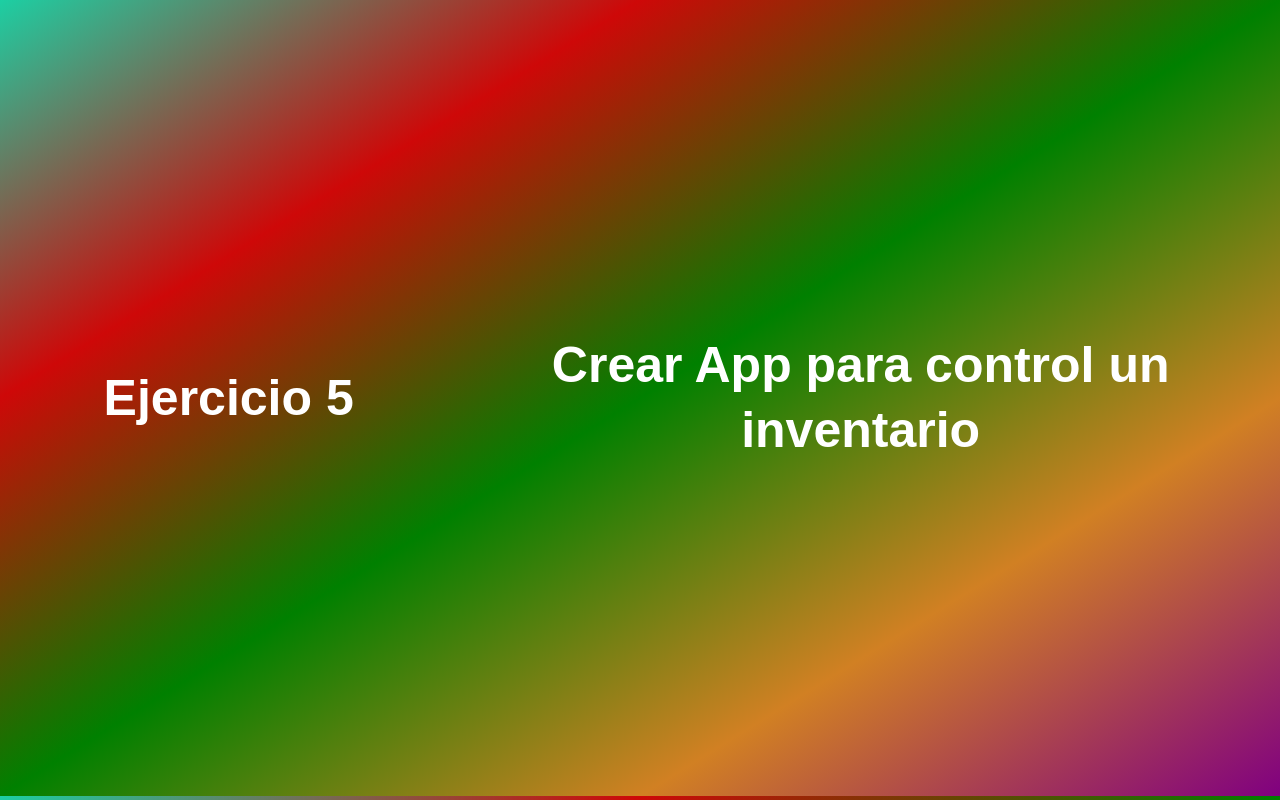
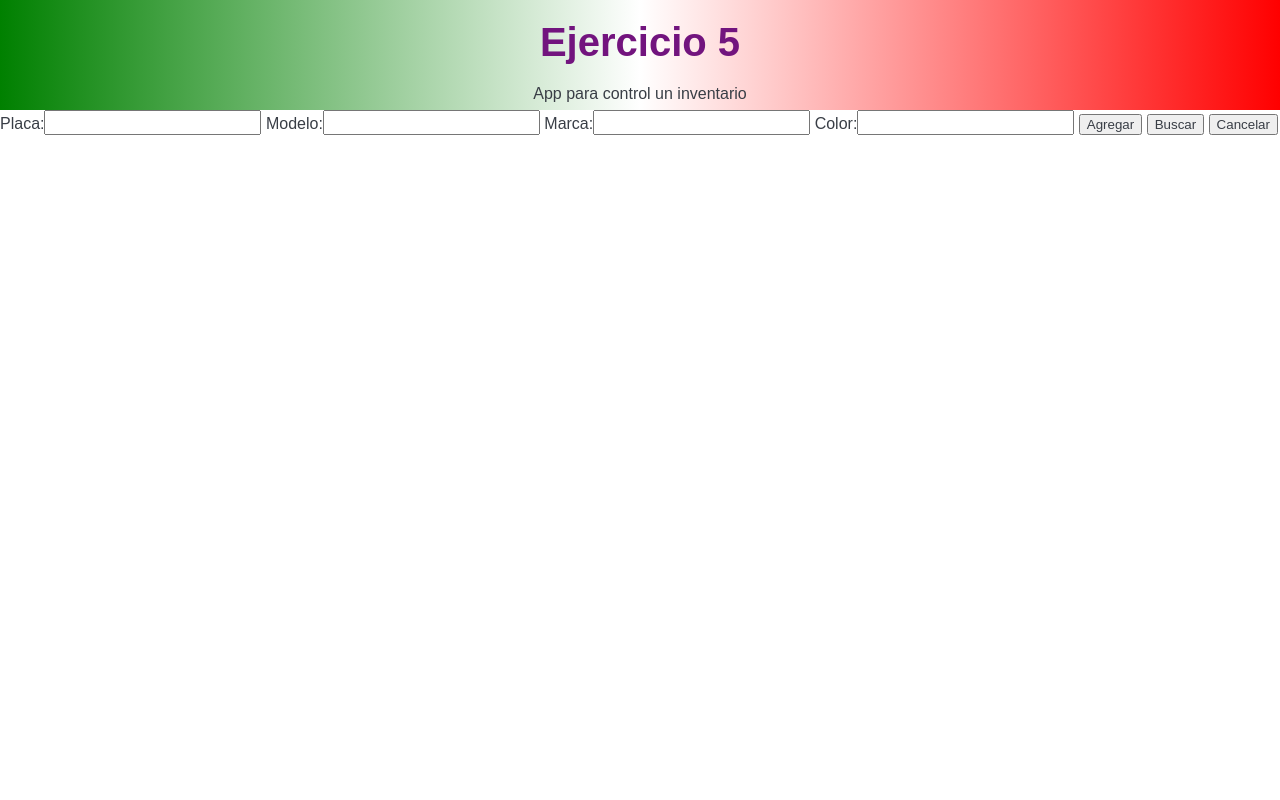
Before and after one commit to LexAguirre/Ejercicio-5_Crear-App-para-control-un-inventario, a plain HTML site: page index.html in a window 1280 px wide. Drawn offline with Linux system fonts and the light colour scheme.

Commit message:
Implemented HTML

```diff
--- a/index.html
+++ b/index.html
@@ -11,10 +11,33 @@
 </head>
 
 <body>
-  <h1>Ejercicio 5</h1>
+  <div class="header">
+    <h1>Ejercicio 5</h1>
+    <p class="azul">App para control un inventario</p>
+  </div>
 
-  <h2>Crear App para control un inventario</h2>
-  <script type="module" src="main.js"></script>
+  <div id='app'>
+    <form>
+      <label for="txtPlaca">
+        Placa:<input type='text' id='txtPlaca' size=24>
+      </label>
+      <label for="txtModelo">
+        Modelo:<input type='text' id='txtModelo' size=24>
+      </label>
+      <label for="txtMarca">
+        Marca:<input type='text' id='txtMarca' size=24>
+      </label>
+      <label for="txtColor">
+        Color:<input type='text' id='txtColor' size=24>
+      </label>
+      <button type='button' id='btnAdd'>Agregar</button>
+      <button type='button' id='btnSearch'>Buscar</button>
+      <button type='reset'>Cancelar</button>
+    </form>
+    <div id='detalles'></div>
+    <script type="module" src="main.js"></script>
+  </div>
+
 </body>
 
 </html>
--- a/style.css
+++ b/style.css
@@ -1,33 +1,36 @@
-body {
-  height: 97.5vh;
-  display: flex;
-  align-items: center;
-  background: linear-gradient(
-    to top left,
-    purple,
-    rgb(209, 128, 35),
-    green,
-    rgb(206, 8, 8),
-    rgb(28, 207, 163)
-  );
+* {
+  font-family: "IBM Plex Sans", sans-serif;
+  color: #393e46;
+  margin: 0;
 }
 
 h1 {
-  font-family: sans-serif;
-  font-size: 50px;
-  line-height: 1.3;
-  width: 100%;
-  padding: 30px;
+  font-weight: 700;
+  font-size: 40px;
   text-align: center;
-  color: white;
+  color: #72147e;
 }
 
-h2 {
-  font-family: sans-serif;
-  font-size: 50px;
-  line-height: 1.3;
-  width: 200%;
-  padding: 30px;
+p {
   text-align: center;
-  color: white;
+  margin-top: 20px;
 }
+
+input {
+  padding-top: 5px;
+}
+
+.header {
+  background: linear-gradient(to right, green, white, red);
+  height: 90px;
+  padding-top: 20px;
+}
+
+.left {
+  width: 50%;
+  float: left;
+}
+
+.right {
+  margin-left: 50%;
+}
```
